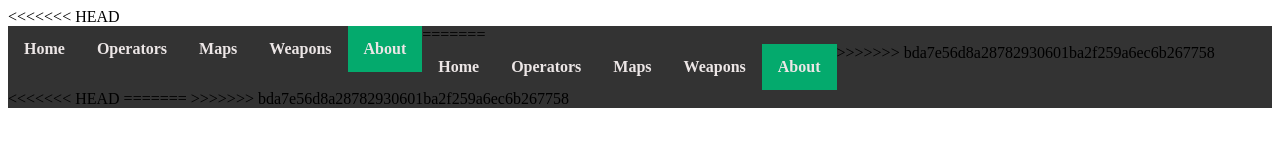
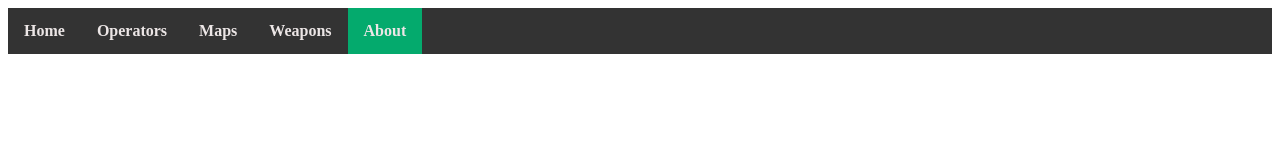
Before and after one commit to jchandd/R6--website, a plain HTML site: page about.html in a window 1280 px wide. Drawn offline with Linux system fonts and the light colour scheme.

Commit message:
Another fix
fixed errors and save errors

```diff
--- a/about.html
+++ b/about.html
@@ -4,17 +4,6 @@
     <meta charset="UTF-8">
     <meta name="viewport" content="width=device-width, initial-scale=1.0">
     <link rel="stylesheet" href="style.css">
-<<<<<<< HEAD
-    <title>Rainbow Six Siege</title>
-</head>
-<body>
-    <ul>
-        <li><a href="index.html">Home</a></li>
-        <li><a href="operators.html">Operators</a></li>
-        <li><a href="maps.html">Maps</a></li>
-        <li><a href="weapons.html">Weapons</a></li>
-        <li><a class="active"  href="about.html">About</a></li>
-=======
     <title>About</title>
 </head>
 <body>
@@ -24,14 +13,9 @@
         <li><a href="maps.html">Maps</a></li>
         <li><a href="weapons.html">Weapons</a></li>
         <li><a  class="active" href="about.html">About</a></li>
->>>>>>> bda7e56d8a28782930601ba2f259a6ec6b267758
       </ul>
 
 
 
-<<<<<<< HEAD
-
-=======
->>>>>>> bda7e56d8a28782930601ba2f259a6ec6b267758
 </body>
 </html>
```
Also changed, not shown: operators.html (+1 -1 lines).
